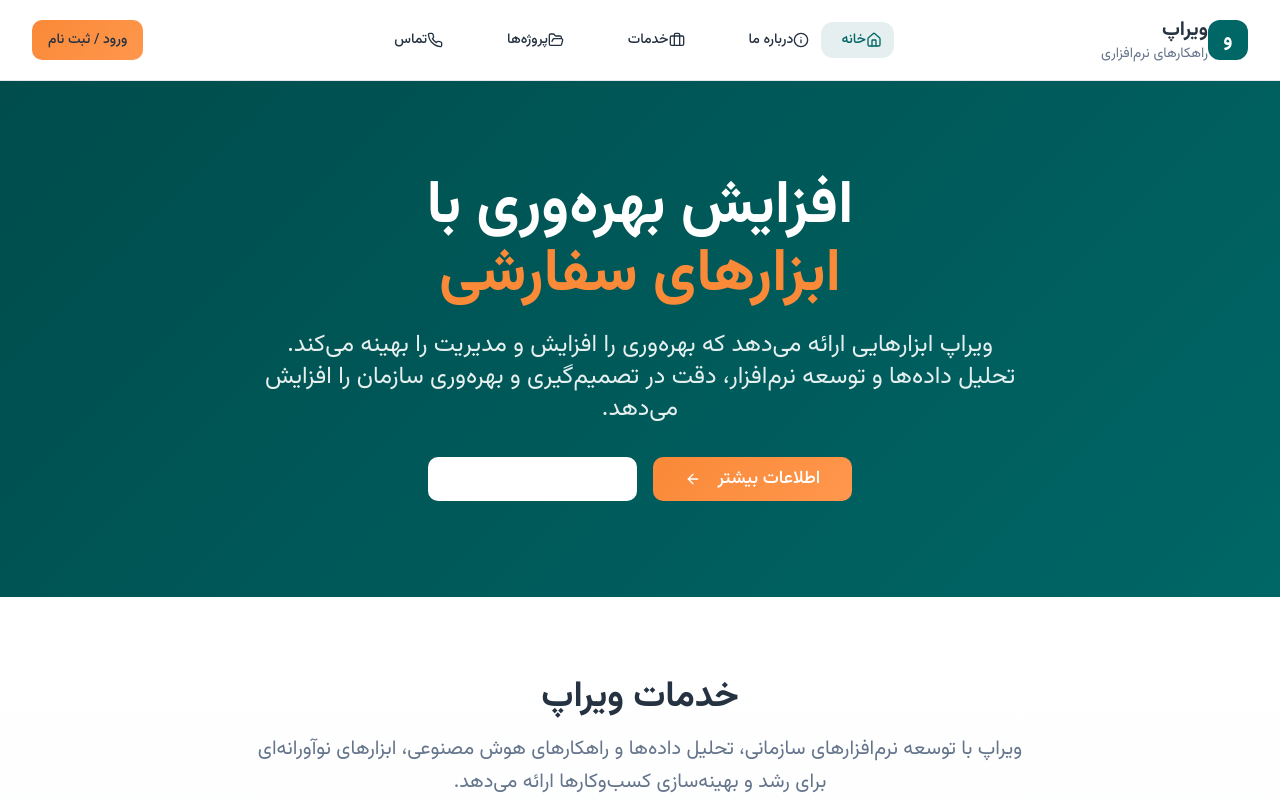
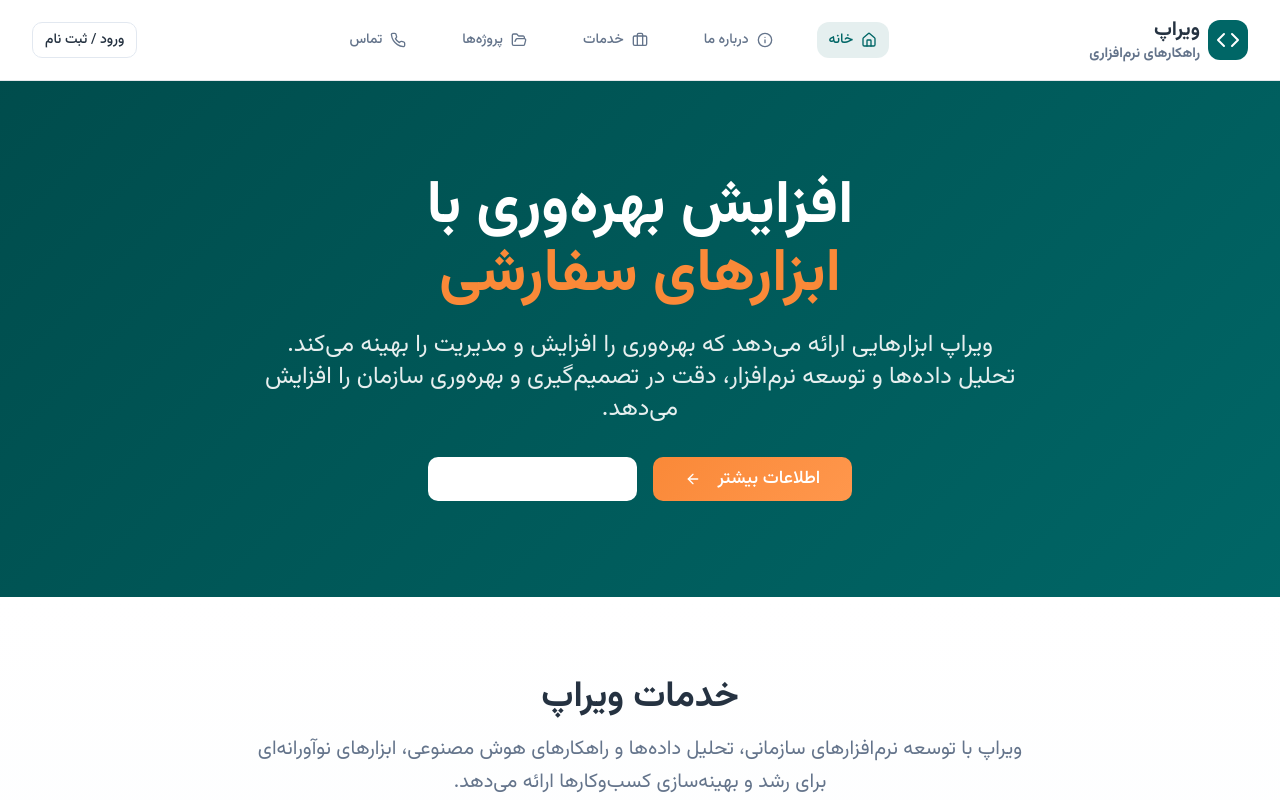
Before and after one commit to tohidhaghighy/nirvana-rtl-folio, a React (Vite) app: page / in a window 1280 px wide. Shown: the top 800 px of the page. Built offline with nearby package versions, Linux system fonts and the light colour scheme.

Commit message:
Refactor Header component
Integrate new header design ideas while maintaining existing styling, responsiveness, and positioning. This includes adopting the navigation structure, logo display, and auth section from the provided example.

```diff
--- a/src/components/layout/Header.tsx
+++ b/src/components/layout/Header.tsx
@@ -1,20 +1,20 @@
 import { useState } from "react";
 import { Link, useLocation } from "react-router-dom";
 import { Button } from "@/components/ui/button";
-import { Menu, X, Home, Info, Briefcase, FolderOpen, Phone, Shield } from "lucide-react";
+import { Menu, X, Home, Info, Briefcase, FolderOpen, Phone, Shield, Code, LogOut } from "lucide-react";
 import { useAuthStore } from "@/hooks/useAuthStore";
 
 const Header = () => {
-  const [isMenuOpen, setIsMenuOpen] = useState(false);
+  const [isOpen, setIsOpen] = useState(false);
   const location = useLocation();
   const { user, signOut } = useAuthStore();
 
-  const navigation = [
-    { name: "خانه", href: "/", icon: Home },
-    { name: "درباره ما", href: "/about", icon: Info },
-    { name: "خدمات", href: "/services", icon: Briefcase },
-    { name: "پروژه‌ها", href: "/projects", icon: FolderOpen },
-    { name: "تماس", href: "/contact", icon: Phone },
+  const navItems = [
+    { path: "/", label: "خانه", icon: Home },
+    { path: "/about", label: "درباره ما", icon: Info },
+    { path: "/services", label: "خدمات", icon: Briefcase },
+    { path: "/projects", label: "پروژه‌ها", icon: FolderOpen },
+    { path: "/contact", label: "تماس", icon: Phone },
   ];
 
   const isActive = (path: string) => location.pathname === path;
@@ -24,54 +24,55 @@ const Header = () => {
       <div className="container mx-auto px-4 sm:px-6 lg:px-8">
         <div className="flex justify-between items-center py-4">
           {/* Logo */}
-          <Link to="/" className="flex items-center space-x-2 rtl:space-x-reverse">
+          <Link to="/" className="flex items-center gap-2 text-primary font-bold text-xl">
             <div className="w-10 h-10 bg-primary rounded-xl flex items-center justify-center">
-              <span className="text-primary-foreground font-bold text-xl">و</span>
+              <Code className="w-6 h-6 text-primary-foreground" />
             </div>
-            <div className="text-persian">
-              <h1 className="text-xl font-bold text-foreground">ویراپ</h1>
-              <p className="text-sm text-muted-foreground">راهکارهای نرم‌افزاری</p>
+            <div>
+              <h1 className="persian-heading text-xl text-foreground">ویراپ</h1>
+              <p className="text-sm text-muted-foreground persian-body">راهکارهای نرم‌افزاری</p>
             </div>
           </Link>
 
           {/* Desktop Navigation */}
-          <nav className="hidden md:flex items-center space-x-8 rtl:space-x-reverse">
-            {navigation.map((item) => {
+          <nav className="hidden md:flex items-center gap-8">
+            {navItems.map((item) => {
               const Icon = item.icon;
               return (
                 <Link
-                  key={item.name}
-                  to={item.href}
-                  className={`flex items-center space-x-2 rtl:space-x-reverse px-3 py-2 text-sm font-medium transition-all duration-200 rounded-lg text-persian ${
-                    isActive(item.href)
+                  key={item.path}
+                  to={item.path}
+                  className={`flex items-center gap-2 px-3 py-2 text-sm font-medium transition-colors duration-200 rounded-lg persian-body ${
+                    isActive(item.path)
                       ? "text-primary bg-primary/10"
-                      : "text-foreground hover:text-primary hover:bg-primary/5"
+                      : "text-muted-foreground hover:text-foreground hover:bg-muted"
                   }`}
                 >
                   <Icon size={16} />
-                  <span>{item.name}</span>
+                  <span>{item.label}</span>
                 </Link>
               );
             })}
           </nav>
 
           {/* Auth Actions */}
-          <div className="hidden md:flex items-center space-x-4 rtl:space-x-reverse">
+          <div className="hidden md:flex items-center gap-2">
             {user ? (
               <>
                 <Link to="/admin">
-                  <Button variant="ghost" size="sm" className="text-persian">
-                    <Shield size={16} className="ml-2" />
+                  <Button variant="outline" size="sm" className="persian-body">
+                    <Shield className="w-4 h-4 ml-2" />
                     پنل مدیریت
                   </Button>
                 </Link>
-                <Button onClick={signOut} variant="outline" size="sm" className="text-persian">
+                <Button variant="ghost" size="sm" onClick={signOut} className="persian-body">
+                  <LogOut className="w-4 h-4 ml-2" />
                   خروج
                 </Button>
               </>
             ) : (
               <Link to="/auth">
-                <Button className="text-persian accent-gradient hover:scale-105 transition-transform">
+                <Button variant="outline" size="sm" className="persian-body">
                   ورود / ثبت نام
                 </Button>
               </Link>
@@ -80,42 +81,44 @@ const Header = () => {
 
           {/* Mobile menu button */}
           <button
-            className="md:hidden p-2 rounded-lg hover:bg-gray-100 transition-colors"
-            onClick={() => setIsMenuOpen(!isMenuOpen)}
+            className="md:hidden p-2 rounded-lg hover:bg-muted transition-colors"
+            onClick={() => setIsOpen(!isOpen)}
           >
-            {isMenuOpen ? <X size={24} /> : <Menu size={24} />}
+            {isOpen ? <X className="w-6 h-6" /> : <Menu className="w-6 h-6" />}
           </button>
         </div>
 
         {/* Mobile Navigation */}
-        {isMenuOpen && (
-          <div className="md:hidden border-t border-gray-200 py-4 animate-fade-in">
-            <nav className="flex flex-col space-y-2">
-              {navigation.map((item) => {
+        {isOpen && (
+          <div className="md:hidden border-t border-border bg-background">
+            <div className="py-4 space-y-2">
+              {navItems.map((item) => {
                 const Icon = item.icon;
                 return (
                   <Link
-                    key={item.name}
-                    to={item.href}
-                    onClick={() => setIsMenuOpen(false)}
-                    className={`flex items-center space-x-3 rtl:space-x-reverse px-3 py-3 text-sm font-medium transition-colors rounded-lg text-persian ${
-                      isActive(item.href)
-                        ? "text-primary bg-primary/10"
-                        : "text-foreground hover:text-primary hover:bg-primary/5"
+                    key={item.path}
+                    to={item.path}
+                    onClick={() => setIsOpen(false)}
+                    className={`flex items-center gap-3 px-4 py-3 rounded-lg persian-body transition-colors ${
+                      isActive(item.path)
+                        ? "bg-primary/10 text-primary"
+                        : "text-muted-foreground hover:bg-muted hover:text-foreground"
                     }`}
                   >
                     <Icon size={20} />
-                    <span>{item.name}</span>
+                    <span>{item.label}</span>
                   </Link>
                 );
               })}
-              <div className="pt-4 border-t border-gray-200 mt-4">
+
+              {/* Mobile Auth Section */}
+              <div className="px-4 pt-2 border-t border-border mt-2 space-y-2">
                 {user ? (
                   <>
                     <Link
                       to="/admin"
-                      onClick={() => setIsMenuOpen(false)}
-                      className="flex items-center space-x-3 rtl:space-x-reverse px-3 py-3 text-sm font-medium text-foreground hover:text-primary transition-colors text-persian"
+                      onClick={() => setIsOpen(false)}
+                      className="flex items-center gap-3 px-3 py-3 text-sm font-medium text-muted-foreground hover:text-foreground transition-colors persian-body"
                     >
                       <Shield size={20} />
                       <span>پنل مدیریت</span>
@@ -123,26 +126,23 @@ const Header = () => {
                     <button
                       onClick={() => {
                         signOut();
-                        setIsMenuOpen(false);
+                        setIsOpen(false);
                       }}
-                      className="flex items-center space-x-3 rtl:space-x-reverse px-3 py-3 text-sm font-medium text-foreground hover:text-primary transition-colors text-persian w-full text-right"
+                      className="flex items-center gap-3 px-3 py-3 text-sm font-medium text-muted-foreground hover:text-foreground transition-colors persian-body w-full text-right"
                     >
+                      <LogOut size={20} />
                       <span>خروج</span>
                     </button>
                   </>
                 ) : (
-                  <Link
-                    to="/auth"
-                    onClick={() => setIsMenuOpen(false)}
-                    className="block w-full"
-                  >
-                    <Button className="w-full text-persian accent-gradient">
+                  <Link to="/auth" onClick={() => setIsOpen(false)}>
+                    <Button variant="outline" size="sm" className="w-full persian-body">
                       ورود / ثبت نام
                     </Button>
                   </Link>
                 )}
               </div>
-            </nav>
+            </div>
           </div>
         )}
       </div>
```
